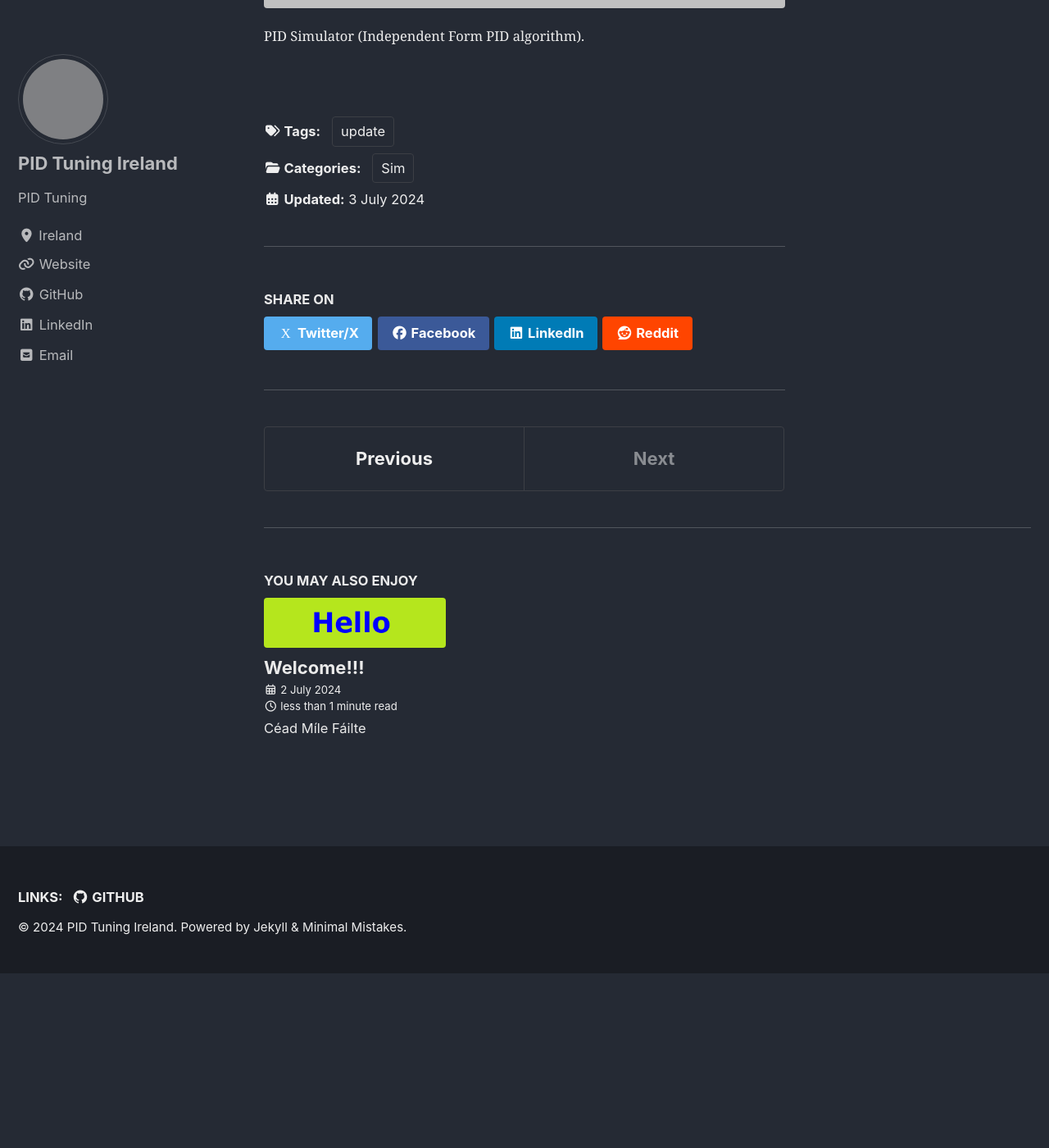
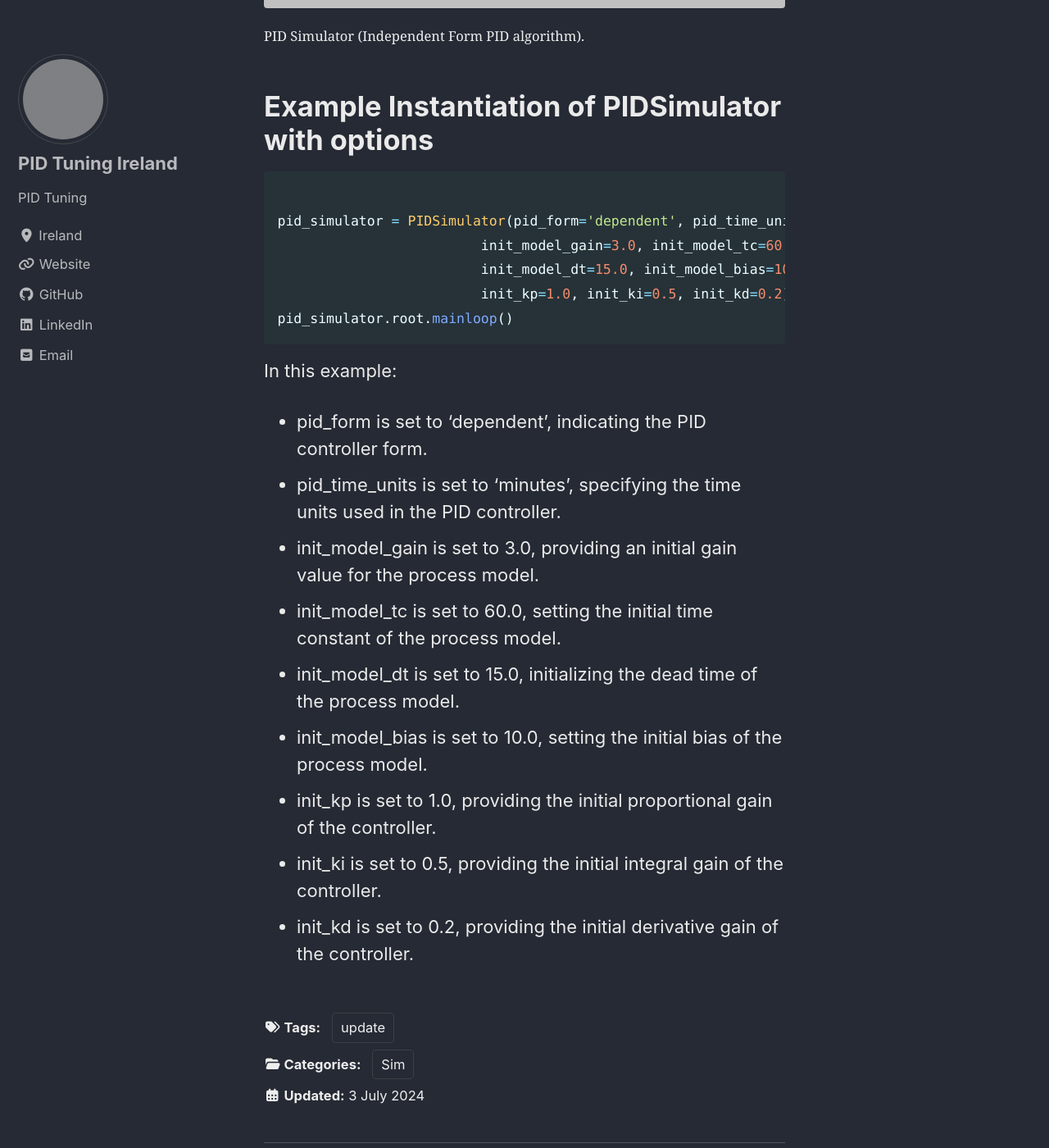
Before and after one commit to PIDTuningIreland/blog.github.io, a Jekyll site: the page built from _posts/2024-07-03-sim.md, in a window 1280 px wide and 1400 px high, scrolled down 572 px. Shown: the whole window at 82% size. Built offline with Jekyll 4.4.1, drawn with Linux system fonts in a browser that asks for light colours; cached includes are drawn as plain includes; before the commit the page ends 1759 px from its top, so only the background shows below that; grey boxes are pictures that could not be loaded.

Commit message:
Update 2024-07-03-sim.md

````diff
--- a/_posts/2024-07-03-sim.md
+++ b/_posts/2024-07-03-sim.md
@@ -8,7 +8,6 @@ tags:
   - update
 ---
 
-
 {% capture fig_img %}
 ![Sim]({{ "/assets/images/sim.png" | relative_url }})
 {% endcapture %}
@@ -17,3 +16,26 @@ tags:
   {{ fig_img | markdownify | remove: "<p>" | remove: "</p>" }}
   <figcaption>PID Simulator (Independent Form PID algorithm).</figcaption>
 </figure>
+
+# Example Instantiation of PIDSimulator with options
+
+```python
+
+pid_simulator = PIDSimulator(pid_form='dependent', pid_time_units='minutes',
+                         init_model_gain=3.0, init_model_tc=60.0,
+                         init_model_dt=15.0, init_model_bias=10.0,
+                         init_kp=1.0, init_ki=0.5, init_kd=0.2)
+pid_simulator.root.mainloop()
+```
+
+In this example:
+
+- pid_form is set to 'dependent', indicating the PID controller form.
+- pid_time_units is set to 'minutes', specifying the time units used in the PID controller.
+- init_model_gain is set to 3.0, providing an initial gain value for the process model.
+- init_model_tc is set to 60.0, setting the initial time constant of the process model.
+- init_model_dt is set to 15.0, initializing the dead time of the process model.
+- init_model_bias is set to 10.0, setting the initial bias of the process model.
+- init_kp is set to 1.0, providing the initial proportional gain of the controller.
+- init_ki is set to 0.5, providing the initial integral gain of the controller.
+- init_kd is set to 0.2, providing the initial derivative gain of the controller.
````
